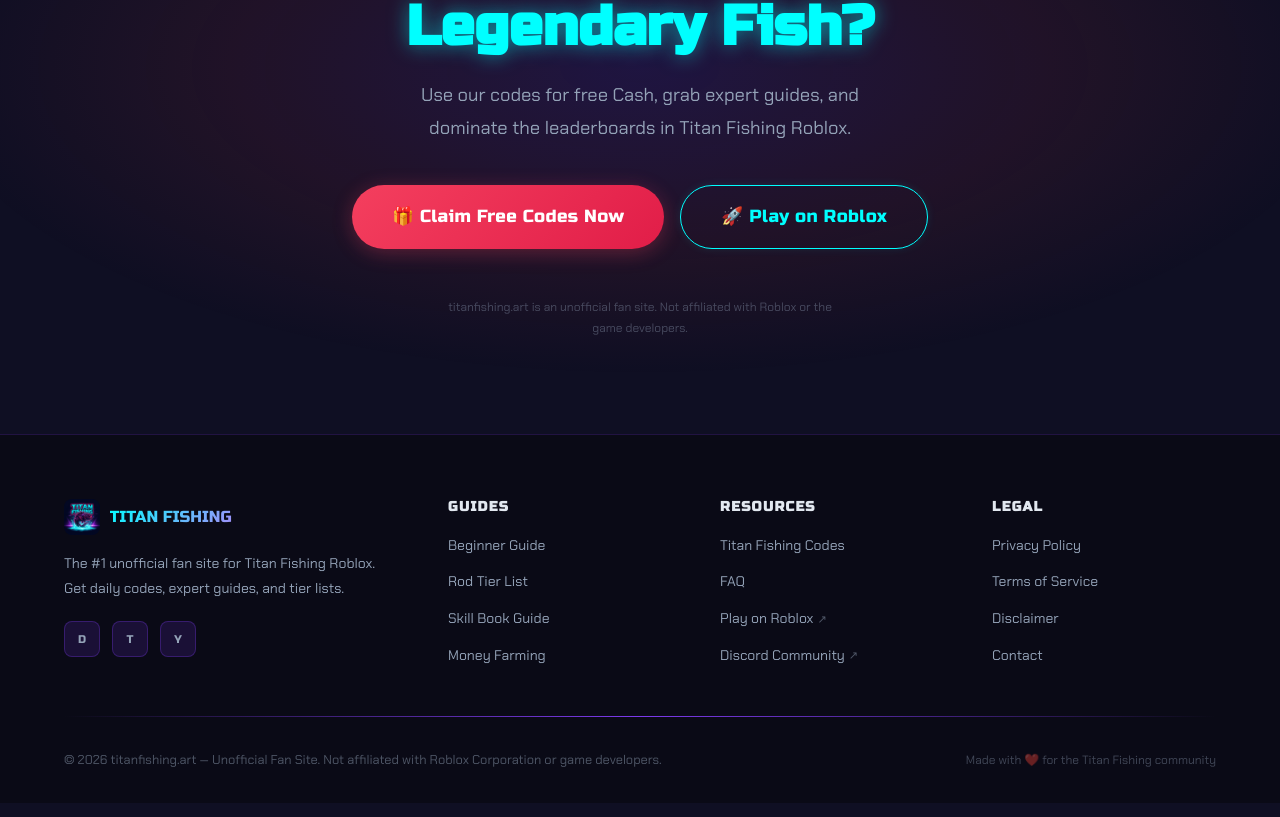
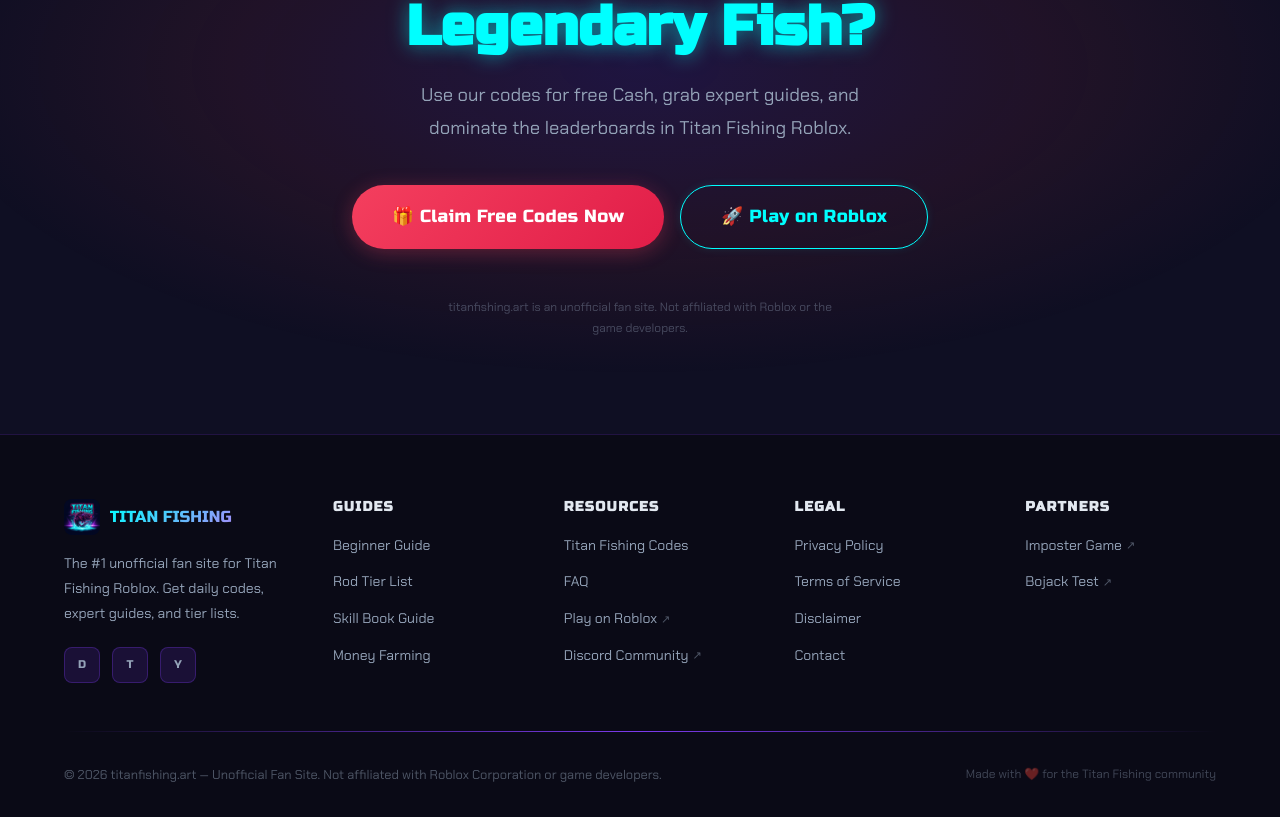
Before and after one commit to ht751810808-dev/tomodachi-life, a Next.js app: page / in a window 1280 px wide. Shown: the part 4224-5041 px from the top of the page. Built offline with nearby package versions, Linux system fonts and the light colour scheme.

Commit message:
feat: add friendly links to footer

```diff
--- a/components/Footer.tsx
+++ b/components/Footer.tsx
@@ -22,6 +22,10 @@
     { label: 'Disclaimer', href: '#' },
     { label: 'Contact', href: '#' },
   ],
+  Partners: [
+    { label: 'Imposter Game', href: 'http://impostergame.pro/', external: true },
+    { label: 'Bojack Test', href: 'https://www.bojacktest.com/', external: true },
+  ],
 };
 
 export default function Footer() {
@@ -39,8 +43,8 @@
         <div
           style={{
             display: 'grid',
-            gridTemplateColumns: '1.5fr 1fr 1fr 1fr',
-            gap: '3rem',
+            gridTemplateColumns: '1.2fr 1fr 1fr 1fr 1fr',
+            gap: '2.5rem',
             marginBottom: '3rem',
           }}
         >
```
